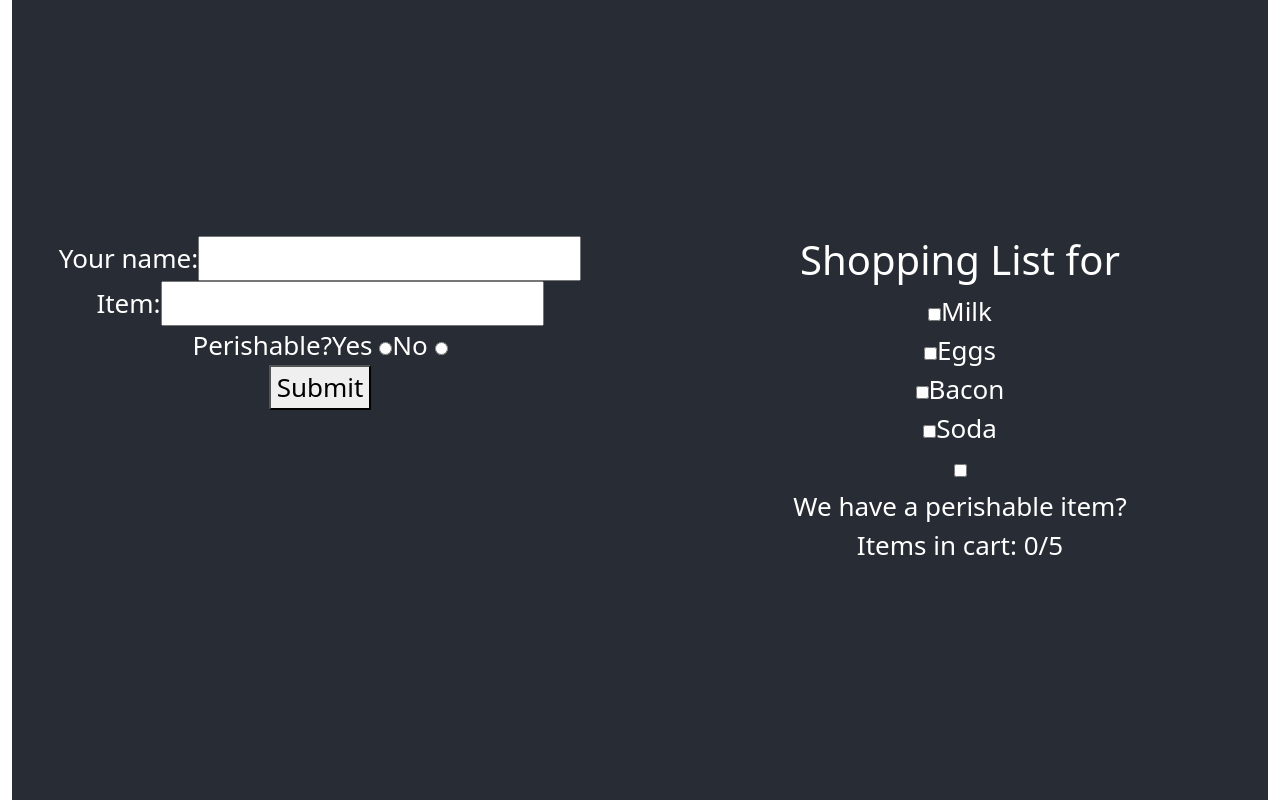
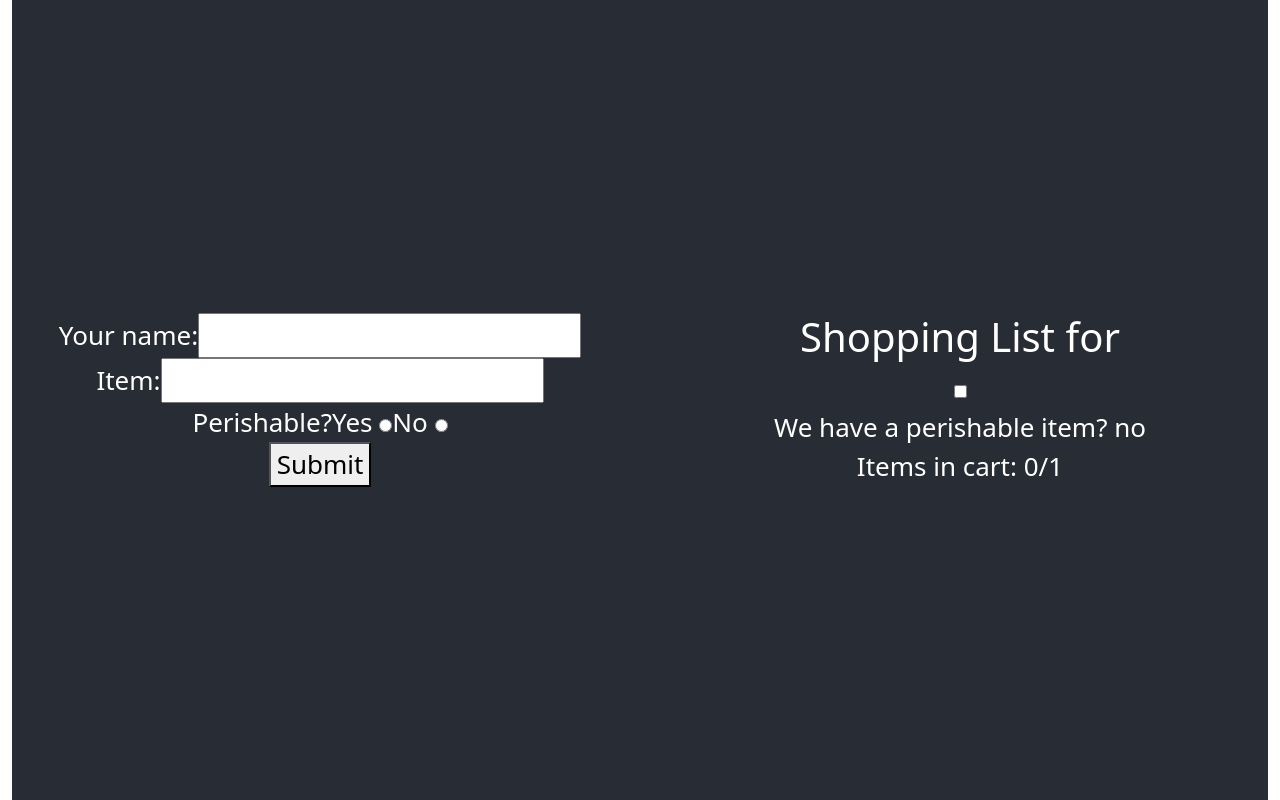
Before and after one commit to Christian-Porras/mentoring-app, a React (Create React App) app: page / in a window 1280 px wide. Built offline with nearby package versions, Linux system fonts and the light colour scheme.

Commit message:
add form validation

```diff
--- a/src/components/ListForm.js
+++ b/src/components/ListForm.js
@@ -1,20 +1,38 @@
 import React from 'react';
 import PropTypes from 'prop-types';
 import { withFormik } from 'formik';
+import { object, string } from 'yup';
 
 const propTypes = {
   values: PropTypes.arrayOf(PropTypes.string).isRequired,
   handleSubmit: PropTypes.func.isRequired,
-  handleChange: PropTypes.func.isRequired
+  handleChange: PropTypes.func.isRequired,
+  errors: PropTypes.arrayOf(PropTypes.shape({
+    message: PropTypes.string.isRequired,
+    code: PropTypes.string.isRequired,
+  })),
 }
 
 const defaultProps = {
 
 }
 
-const ListForm = ({values, handleSubmit, handleChange}) => {
+const validationSchema = object().shape({
+  name: string().required('Name is required'),
+  item: object().shape({
+    name: string(),
+    perishable: string()
+  }),
+});
+
+const ListForm = ({values, handleSubmit, handleChange, errors}) => {
   return (
     <form onSubmit={handleSubmit}>
+      <div>
+        {
+          errors && errors.name
+        }
+      </div>
       <label>
         Your name:
         <input type="text" name="name" value={values.name} onChange={handleChange}/>
@@ -22,13 +40,13 @@ const ListForm = ({values, handleSubmit, handleChange}) => {
 
       <label>
         Item:
-        <input type="text" name="item" value={values.item} onChange={handleChange}/>
+        <input type="text" name="item.name" value={values.item.name} onChange={handleChange}/>
       </label>
       <label>
         Perishable?
-        <label> Yes <input type="radio" name="perishable" value={true} onChange={handleChange}/> </label>
+        <label> Yes <input type="radio" name="item.perishable" value={true} onChange={handleChange}/> </label>
 
-        <label> No <input type="radio" name="perishable" value={false} onChange={handleChange}/> </label>
+        <label> No <input type="radio" name="item.perishable" value={false} onChange={handleChange}/> </label>
       </label>
 
       <br/>
@@ -44,11 +62,14 @@ export default withFormik({
   // Map incoming values to our form values
   mapPropstoValues: () => ({
     name: "",
-    item: ""
+    item: {
+      name: "",
+      perishable: true
+    }
   }),
 
   // Validation
-  // validate: values => {},
+  validationSchema,
 
   // Handle Submit
   handleSubmit: (values, formikBag) => {
--- a/src/components/ShoppingApp.js
+++ b/src/components/ShoppingApp.js
@@ -5,14 +5,11 @@ import ListForm from './ListForm';
 
 const ShoppingApp = () => {
   const [name, setName] = useState('');
-  const [item, setItem] = useState('');
-  const [perishable, setPerishable] = useState('');
+  const [item, setItem] = useState({});
 
   const onSubmit = (values) => {
     setName(values.name);
     setItem(values.item);
-    console.log(values.perishable);
-    setPerishable(values.perishable);
   }
 
   return(
@@ -21,7 +18,7 @@ const ShoppingApp = () => {
         <ListForm name={name} item={item} onSubmit={onSubmit}/>
       </Col>
       <Col xs={6}>
-        <ShoppingListContainer name={name} item={item} perishable={perishable}/>
+        <ShoppingListContainer name={name} item={item}/>
       </Col>
     </Row>
   );
--- a/src/components/ShoppingList.js
+++ b/src/components/ShoppingList.js
@@ -3,15 +3,14 @@ import PropTypes from 'prop-types';
 
 const propTypes = {
   name: PropTypes.string.isRequired,
-  list: PropTypes.arrayOf(PropTypes.string).isRequired,
-  perishable: PropTypes.bool.isRequired
+  list: PropTypes.arrayOf(PropTypes.string).isRequired
 }
 
 const defaultProps = {
 
 }
 
-const ShoppingList = ({name, list, perishable}) => {
+const ShoppingList = ({name, list}) => {
   const [checked, setChecked] = useState(0);
 
   const handleCheck = (event) => {
@@ -29,9 +28,9 @@ const ShoppingList = ({name, list, perishable}) => {
   const renderList = (shoppingList) => {
     return shoppingList.map((item) => {
       return (
-        <div key={item}>
-          <input type="checkbox" key={`${item}-input`} onChange={handleCheck} />
-          <label key={`${item}-label`}> {item} </label>
+        <div key={item.name}>
+          <input type="checkbox" key={`${item.name}-input`} onChange={handleCheck} />
+          <label key={`${item.name}-label`}> {item.name} </label>
         </div>
       );
     });
@@ -44,7 +43,13 @@ const ShoppingList = ({name, list, perishable}) => {
         {renderList(list)}
       </div>
 
-      <span> We have a perishable item? {perishable} </span>
+      <span> We have a perishable item?
+        {
+          list.find(item => {
+            return item.perishable === "true"
+          }) ? " yes" : " no"
+        }
+      </span>
       <br/>
       <span> Items in cart: {checked}/{list.length} </span>
     </div>
--- a/src/containers/ShoppingListContainer.js
+++ b/src/containers/ShoppingListContainer.js
@@ -13,12 +13,7 @@ const defaultProps = {
 }
 
 const ShoppingListContainer = ({name, item, perishable}) => {
-  const item_list = [
-    'Milk',
-    'Eggs',
-    'Bacon',
-    'Soda'
-  ]
+  const item_list = [];
 
   item_list.push(item);
 
```
